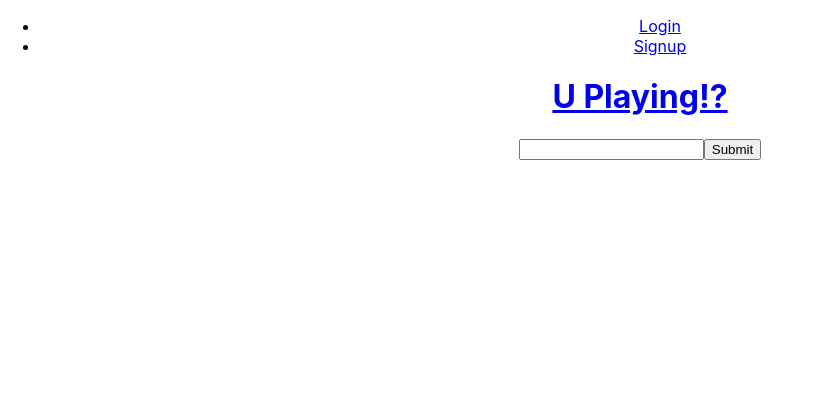
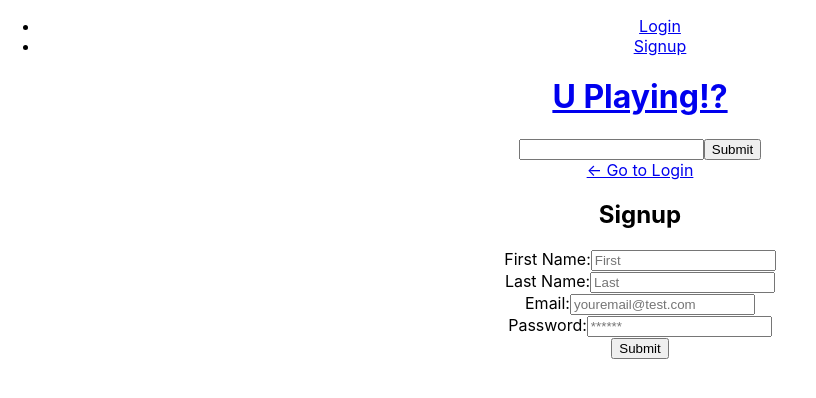
Before and after one commit to LoiT1020/U-Playing, a React (Create React App) app in the folder client/: page /signup in a window 1280 px wide. Shown: the top 398 px of the page, without its empty margins (0-816 px from the left). Built offline with nearby package versions, Linux system fonts and the light colour scheme.

Commit message:
added login/signup pages fixed issue with display showing tags

```diff
--- a/client/package.json
+++ b/client/package.json
@@ -2,10 +2,14 @@
   "name": "mern-client",
   "version": "0.1.0",
   "private": true,
+  "proxy": "http://localhost:3001/",
   "dependencies": {
+    "@apollo/client": "^3.6.9",
     "@testing-library/jest-dom": "^5.16.5",
     "@testing-library/react": "^13.4.0",
     "@testing-library/user-event": "^13.5.0",
+    "graphql": "^16.6.0",
+    "jwt-decode": "^3.1.2",
     "react": "^18.2.0",
     "react-dom": "^18.2.0",
     "react-router-dom": "^6.4.1",
--- a/client/src/App.js
+++ b/client/src/App.js
@@ -1,23 +1,51 @@
 
 import './App.css';
 import React from 'react'
+import { ApolloProvider, ApolloClient, InMemoryCache, createHttpLink } from '@apollo/client';
+import {setContext} from '@apollo/client/link/context'
 import Home from './pages/Home';
 import { BrowserRouter as Router, Routes, Route } from 'react-router-dom'
 import Header from './components/Header';
 import Display from './components/Display';
 import Detail from './pages/Detail';
+import Signup from './pages/Signup';
+import Login from './pages/Login';
+const httpLink = createHttpLink({
+  uri: '/graphql'
+});
+
+const authLink = setContext((_, {headers}) => {
+  const token = localStorage.getItem('id_token');
+  return {
+    headers: {
+      ...headers,
+      authorization: token ? `Bearer ${token}` : '',
+    },
+  };
+});
+
+const client = new ApolloClient({
+  link: authLink.concat(httpLink),
+  cache: new InMemoryCache(),
+})
 function App () {
+
+
   return (
+    <ApolloProvider client={client}>
     <Router>
       <div className="App">
         <Header />
         <Routes>
           <Route path='/' element={<Home />} />
+          <Route path='/signup' element={<Signup/>} />
+          <Route path='/login' element={<Login/>} />
         <Route path ='/results' element={<Detail />} />
           <Route path ='/games/:id' element={<Display/>} />
         </Routes>
       </div>
     </Router>
+    </ApolloProvider>
   );
 }
 
--- a/client/src/components/Display/index.js
+++ b/client/src/components/Display/index.js
@@ -18,7 +18,7 @@ function Display () {
       return (
         <div>
          <h1>{currentGame.name}</h1>
-         <p>{currentGame.description}</p>
+        <p dangerouslySetInnerHTML={{__html: currentGame.description}}/>
          <img src ={currentGame.background_image} alt={currentGame.name} ></img>
          <a href={currentGame.website}> {currentGame.website}</a>
          <p>{currentGame.released}</p>
--- a/client/src/components/Nav/index.js
+++ b/client/src/components/Nav/index.js
@@ -1,9 +1,21 @@
 import React from 'react';
 import {Link} from 'react-router-dom'
+import Auth from '../../utils/auth'
 
 
 function Nav() {
-
+function showNavigation () {
+    if (Auth.loggedIn()) {
+        return (
+            <ul className='flex-row'>
+                <li className='mx-1'>
+                    < a href ='/' onClick={() => Auth.logout()}>
+                        Logout
+                    </a>
+                </li>
+            </ul>
+        );
+    }else {
         return (
             <ul className='flex-row'>
                 <li className='mx-1'>
@@ -20,5 +32,13 @@ function Nav() {
             </ul>
     )
 }
+}
+    return (
+        <div>
+            {showNavigation()}
+        </div>
+    )
+
+}
 
 export default Nav;
--- /dev/null
+++ b/client/src/pages/Login.js
@@ -0,0 +1,71 @@
+import React , {useState} from 'react';
+import { useMutation } from '@apollo/client';
+import { LOGIN_USER } from '../utils/mutations';
+import Auth from '../utils/auth'
+import { Link } from 'react-router-dom';
+const Login = () => {
+    const [formState, setFormState]= useState({email: '', password: ''});
+    const [login, {error}] = useMutation(LOGIN_USER);
+
+    // update state based on form input changes
+    const handleChange = (event) => {
+        const { name, value } = event.target;
+        setFormState({
+          ...formState,
+          [name]: value,
+        });
+      };
+
+    // submit form
+    const handleFormSubmit = async (event) => {
+        event.preventDefault();
+        try {
+          const mutationResponse = await login({
+            variables: { email: formState.email, password: formState.password },
+          });
+          const token = mutationResponse.data.login.token;
+          Auth.login(token);
+        } catch (e) {
+          console.log(e);
+        }
+      };
+
+    return (
+      <div className="container my-1">
+      <Link to="/signup">← Go to Signup</Link>
+
+      <h2>Login</h2>
+      <form onSubmit={handleFormSubmit}>
+        <div className="flex-row space-between my-2">
+          <label htmlFor="email">Email address:</label>
+          <input
+            placeholder="youremail@test.com"
+            name="email"
+            type="email"
+            id="email"
+            onChange={handleChange}
+          />
+        </div>
+        <div className="flex-row space-between my-2">
+          <label htmlFor="pwd">Password:</label>
+          <input
+            placeholder="******"
+            name="password"
+            type="password"
+            id="pwd"
+            onChange={handleChange}
+          />
+        </div>
+        {error ? (
+          <div>
+            <p className="error-text">The provided credentials are incorrect</p>
+          </div>
+        ) : null}
+        <div className="flex-row flex-end">
+          <button type="submit">Submit</button>
+        </div>
+      </form>
+    </div>
+    )
+}
+export default Login;
--- /dev/null
+++ b/client/src/pages/Signup.js
@@ -0,0 +1,88 @@
+import React, { useState } from 'react'
+import { useMutation } from '@apollo/client'
+import { ADD_USER } from '../utils/mutations'
+import Auth from '../utils/auth';
+import { Link } from 'react-router-dom';
+const Signup = () => {
+    const [formState, setFormState] = useState({ email: '', password: ''});
+    const [addUser] = useMutation(ADD_USER);
+
+    const handleChange = (event) => {
+        const { name, value } = event.target;
+        setFormState({
+          ...formState,
+          [name]: value,
+        });
+      };
+
+
+    // submit form
+    const handleFormSubmit = async (event) => {
+        event.preventDefault();
+        const mutationResponse = await addUser({
+          variables: {
+            email: formState.email,
+            password: formState.password,
+            firstName: formState.firstName,
+            lastName: formState.lastName,
+          },
+        });
+        const token = mutationResponse.data.addUser.token;
+        Auth.login(token);
+      };
+
+    return (
+        <div>
+          <Link to="/login">← Go to Login</Link>
+             <h2>Signup</h2>
+      <form onSubmit={handleFormSubmit}>
+        <div className="flex-row space-between my-2">
+          <label htmlFor="firstName">First Name:</label>
+          <input
+            placeholder="First"
+            name="firstName"
+            type="firstName"
+            id="firstName"
+            onChange={handleChange}
+          />
+        </div>
+        <div className="flex-row space-between my-2">
+          <label htmlFor="lastName">Last Name:</label>
+          <input
+            placeholder="Last"
+            name="lastName"
+            type="lastName"
+            id="lastName"
+            onChange={handleChange}
+          />
+        </div>
+        <div className="flex-row space-between my-2">
+          <label htmlFor="email">Email:</label>
+          <input
+            placeholder="youremail@test.com"
+            name="email"
+            type="email"
+            id="email"
+            onChange={handleChange}
+          />
+        </div>
+        <div className="flex-row space-between my-2">
+          <label htmlFor="pwd">Password:</label>
+          <input
+            placeholder="******"
+            name="password"
+            type="password"
+            id="pwd"
+            onChange={handleChange}
+          />
+        </div>
+
+        <div className="flex-row flex-end">
+          <button type="submit">Submit</button>
+        </div>
+      </form>
+      </div>
+    )
+}
+
+export default Signup
--- /dev/null
+++ b/client/src/utils/auth.js
@@ -0,0 +1,54 @@
+import decode from 'jwt-decode';
+
+class AuthService {
+    // retrieve data saved in token
+    getProfile() {
+      return decode(this.getToken());
+    }
+
+    // check if the user is still logged in
+    loggedIn() {
+      // Checks if there is a saved token and it's still valid
+      const token = this.getToken();
+      // use type coersion to check if token is NOT undefined and the token is NOT expired
+      return !!token && !this.isTokenExpired(token);
+    }
+
+    // check if the token has expired
+    isTokenExpired(token) {
+      try {
+        const decoded = decode(token);
+        if (decoded.exp < Date.now() / 1000) {
+          return true;
+        } else {
+          return false;
+        }
+      } catch (err) {
+        return false;
+      }
+    }
+
+    // retrieve token from localStorage
+    getToken() {
+      // Retrieves the user token from localStorage
+      return localStorage.getItem('id_token');
+    }
+
+    // set token to localStorage and reload page to homepage
+    login(idToken) {
+      // Saves user token to localStorage
+      localStorage.setItem('id_token', idToken);
+
+      window.location.assign('/');
+    }
+
+    // clear token from localStorage and force logout with reload
+    logout() {
+      // Clear user token and profile data from localStorage
+      localStorage.removeItem('id_token');
+      // this will reload the page and reset the state of the application
+      window.location.assign('/');
+    }
+  }
+
+export default new AuthService();
--- a/client/src/utils/mutations.js
+++ b/client/src/utils/mutations.js
@@ -0,0 +1,23 @@
+import {gql} from '@apollo/client'
+
+export const ADD_USER = gql`
+mutation addUser($firstName: String!, $lastName: String!, $email: String!, $password: String!) {
+    addUser(firstName: $firstName, lastName: $lastName, email: $email, password: $password) {
+      token
+      user {
+        _id
+      }
+    }
+  }
+`
+export const LOGIN_USER = gql`
+mutation login($email: String!, $password: String!) {
+    login(email: $email, password: $password) {
+      token
+      user {
+        _id
+        email
+      }
+    }
+  }
+`
```
Also changed, not shown: client/src/utils/helpers.js (added), 2 other files (tests, documents, lock files or other folders). Lines whose indentation alone changed are shown as unchanged.
